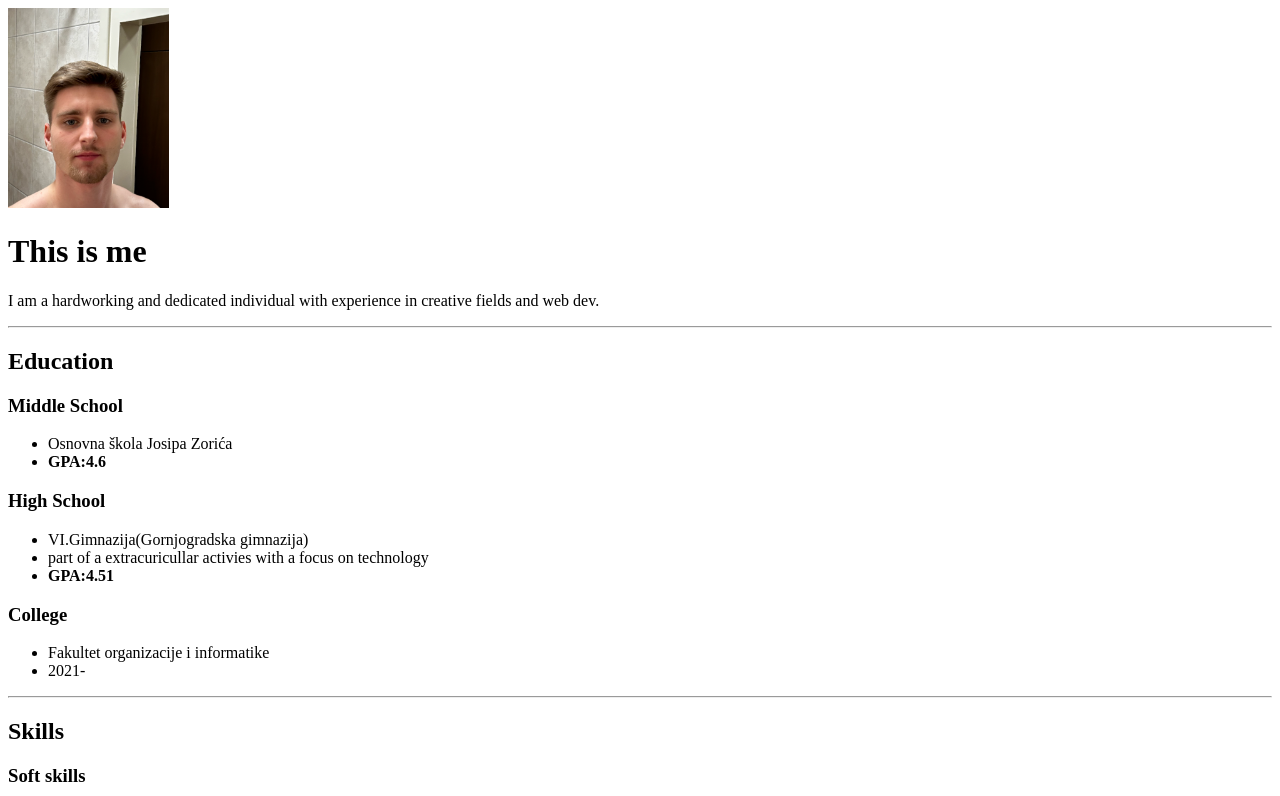
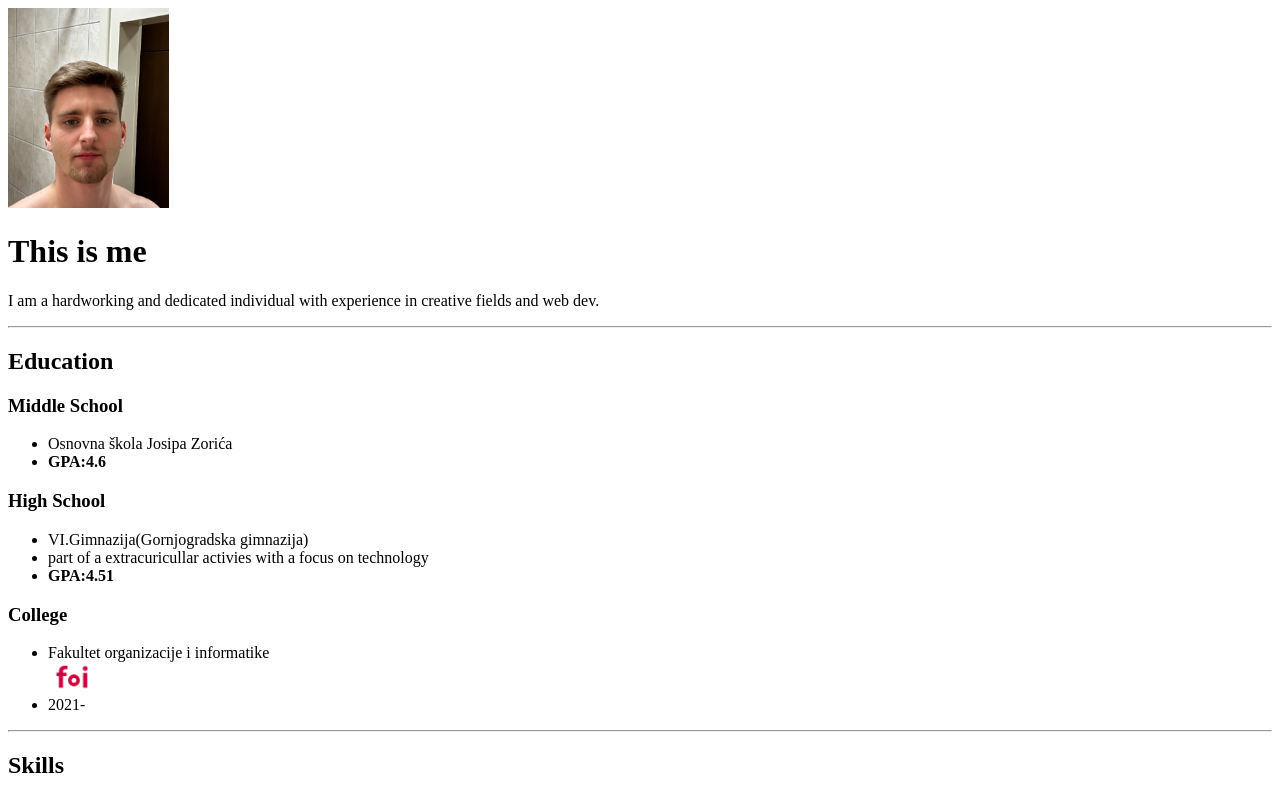
Before and after one commit to domgji15/html-capestone-resume, a plain HTML site: page index.html in a window 1280 px wide. Shown: the top 796 px of the page. Drawn offline with Linux system fonts and the light colour scheme.

Commit message:
Add files via upload

```diff
--- a/index.html
+++ b/index.html
@@ -22,7 +22,11 @@
         <li style="font-weight: bold;">GPA:4.51</li>
     </ul>
     <h3>College</h3>
-    <ul><li>Fakultet organizacije i informatike</li>
+    <ul>
+        <li>Fakultet organizacije i informatike <br>
+            <img src="logo800500.png" height="30" alt="foi-logo">
+        </li>
+
         <li>2021-</li>
     </ul>
     <hr>
```
Also changed, not shown: logo800500.png (added).
